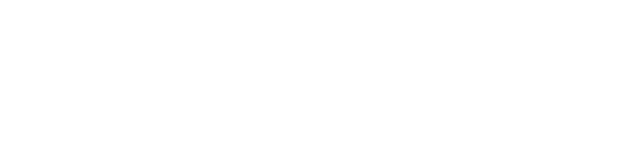
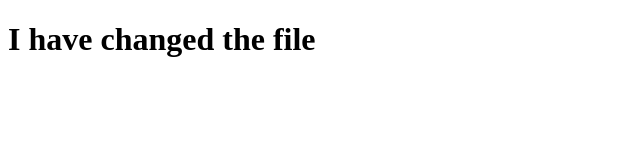
Before and after one commit to SManzarAbbas01/EnterPriseApplicationDevelopment, a plain HTML site: page index.html in a window 1280 px wide. Shown: the whole page, without its empty margins (0-640 px from the left). Drawn offline with Linux system fonts and the light colour scheme.

Commit message:
Update index.html

```diff
--- a/index.html
+++ b/index.html
@@ -6,6 +6,7 @@
     <title>Document</title>
 </head>
 <body>
+    <h1> I have changed the file </h1>
 
 </body>
 </html>
```
